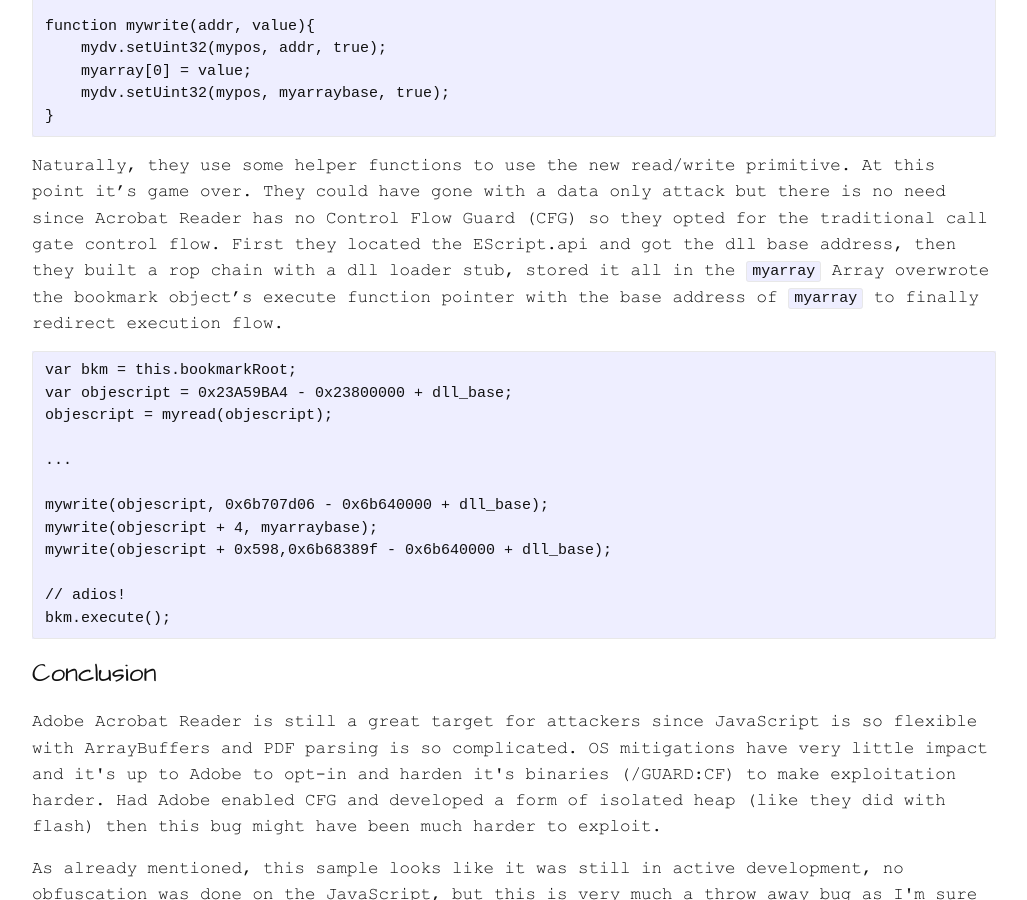
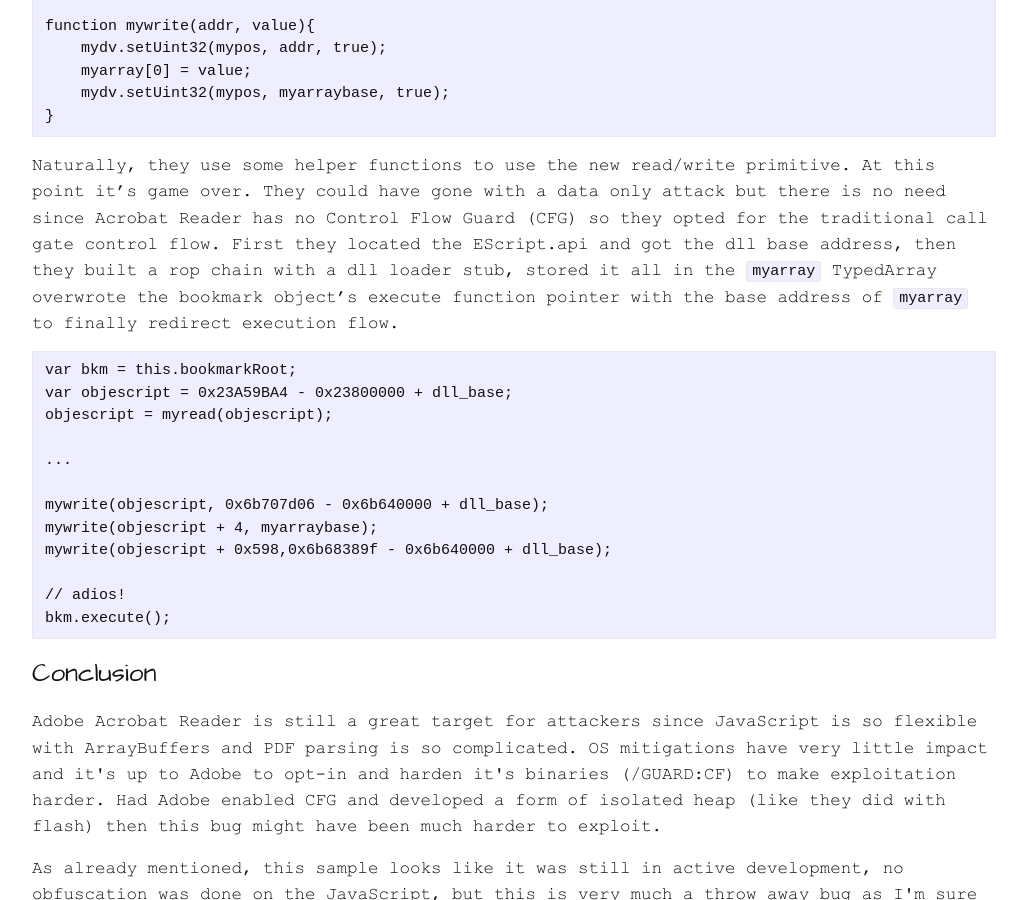
Before and after one commit to sourceincite/sourceincite.github.io, a Jekyll site: the page built from _posts/2018-05-21-adobe-me-and-a-double-free.md, in a window 1280 px wide and 900 px high, scrolled down 8645 px. Shown: the whole window, without its empty margins (126-1153 px from the left). Built offline with Jekyll 4.4.1, drawn with Linux system fonts in a browser that asks for light colours.

Commit message:
added some more details

````diff
--- a/_posts/2018-05-21-adobe-me-and-a-double-free.md
+++ b/_posts/2018-05-21-adobe-me-and-a-double-free.md
@@ -341,7 +341,7 @@
     mydv.setUint32(mypos, myarraybase, true);
 }
 ```
-<p class="cn" markdown="1">Naturally, they use some helper functions to use the new read/write primitive. At this point it's game over. They could have gone with a data only attack but there is no need since Acrobat Reader has no Control Flow Guard (CFG) so they opted for the traditional call gate control flow. First they located the EScript.api and got the dll base address, then they built a rop chain with a dll loader stub, stored it all in the `myarray` Array overwrote the bookmark object's execute function pointer with the base address of `myarray` to finally redirect execution flow.</p>
+<p class="cn" markdown="1">Naturally, they use some helper functions to use the new read/write primitive. At this point it's game over. They could have gone with a data only attack but there is no need since Acrobat Reader has no Control Flow Guard (CFG) so they opted for the traditional call gate control flow. First they located the EScript.api and got the dll base address, then they built a rop chain with a dll loader stub, stored it all in the `myarray` TypedArray overwrote the bookmark object's execute function pointer with the base address of `myarray` to finally redirect execution flow.</p>
 
 ```
 var bkm = this.bookmarkRoot;
````
